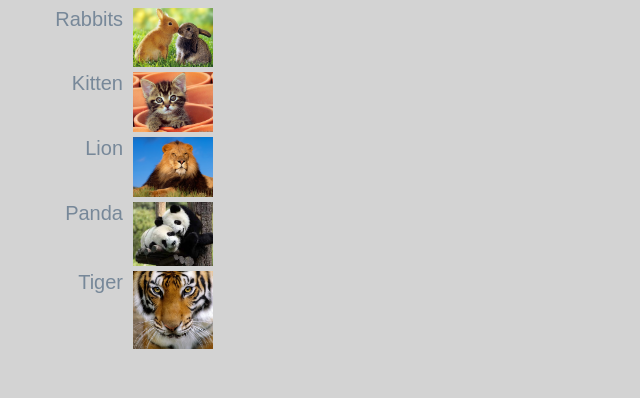
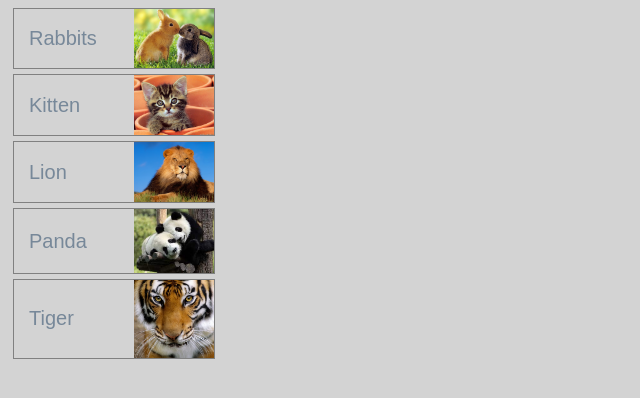
Before and after one commit to rena777-test/LabWorks, a plain HTML site: page L4_T2_Graphics/index.html in a window 1280 px wide. Shown: the whole page, without its empty margins (0-640 px from the left). Drawn offline with Linux system fonts and the light colour scheme.

Commit message:
Fixed margin.

```diff
--- a/L4_T2_Graphics/style.css
+++ b/L4_T2_Graphics/style.css
@@ -9,8 +9,9 @@ body{
     font-family: sans-serif;
     width: 200px;
     display: flex;
-    justify-content: right;
-
+    justify-content: space-between;
+    align-items: center;
+    border: 1px solid gray;
 }
 
 img{
@@ -18,5 +19,5 @@ img{
 }
 
 span{
-    margin-right: 10px;
+    margin-left: 15px;
 }
```
